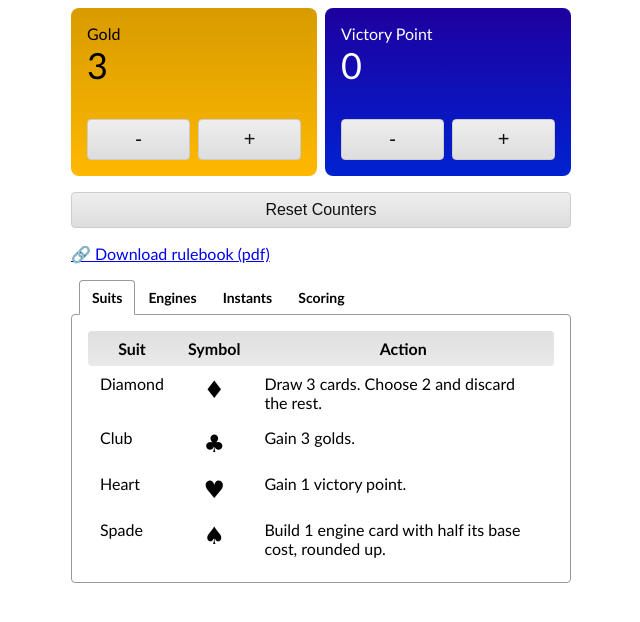
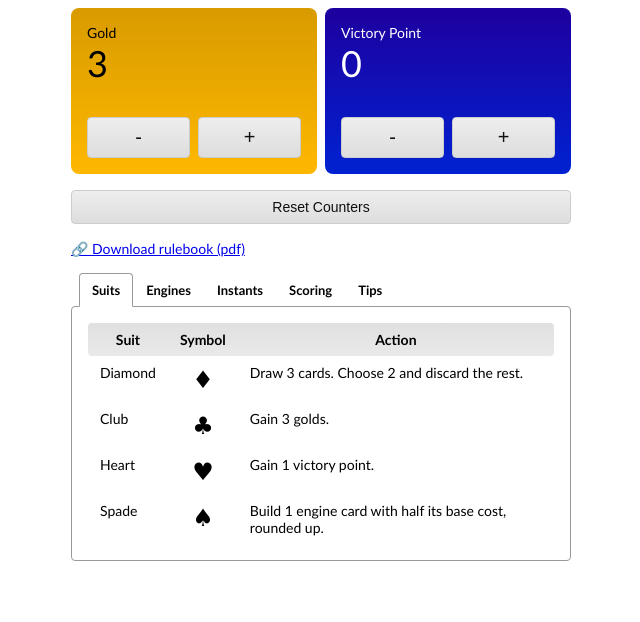
Before and after one commit to deta-aditya/engine-counter, a React (Vite) app: page / in a window 1280 px wide. Shown: the top 622 px of the page, without its empty margins (319-959 px from the left). Built offline with nearby package versions, Linux system fonts and the light colour scheme.

Commit message:
add tips and readjust styles

```diff
--- a/src/App.tsx
+++ b/src/App.tsx
@@ -122,6 +122,7 @@ function App() {
                 <>
                   <ul className="engine-cards-helper">
                     <li>Activate all engine cards on the tableau with the same suit as the chosen suit in this turn.</li>
+                    <li>Your tableau has a maximum size of 3x3, and should be activated from left to right, up to bottom.</li>
                     <li>If you're an active player, activate all cards in a stack if there is a card of the same suit inside it.</li>
                     <li>if you're a passive player, only activate cards in a stack that has the same suit.</li>
                     <li>Each stacks may only contain maximum 3 cards.</li>
@@ -175,6 +176,10 @@ function App() {
               key: REFERENCES.SCORING,
               title: 'Scoring',
               content: (
+                <>
+                  <div className="instant-cards-helper">
+                    The game ends on the next turn when the deck is exhausted, or any player gains at least 40 victory points.
+                  </div>
                   <Table
                     className='scoring-table'
                     columns={[
@@ -202,7 +207,21 @@ function App() {
                       },
                     ]}
                   />
+                </>
               ),
+            },
+            {
+              key: REFERENCES.TIPS,
+              title: 'Tips',
+              content: (
+                <ul className="tips">
+                  <li>Cards on your hand <b>won't be counted</b> as victory points. Use them efficiently throughout the game.</li>
+                  <li>Some engine cards provide a <b>powerful combo</b> when placed on a right position.</li>
+                  <li>Utilize <b>stacking ability</b> to better position your cards, and to free space in your tableau.</li>
+                  <li>Do not underestimate <b>instant cards</b>! They can help you a lot in getting out of unfortunate situations.</li>
+                  <li>Try to <b>analyze other player's tableau</b> so that you can take advantage of their weakness.</li>
+                </ul>
+              )
             }
           ]}
         />
--- a/src/index.css
+++ b/src/index.css
@@ -1,11 +1,12 @@
 body {
   font-family: 'Trebuchet MS', 'Lucida Sans Unicode', 'Lucida Grande', 'Lucida Sans', Arial, sans-serif;
+  font-size: 14px;
   margin: 0;
 }
 
 button {
   padding: 8px 12px;
-  font-size: 16px;
+  font-size: 14px;
   border-radius: 4px;
   background-color: transparent;
   background: linear-gradient(#eee, #ddd);
@@ -89,7 +90,7 @@ button {
   text-decoration: none;
   position: relative;
   z-index: 1;
-  font-size: 14px;
+  font-size: 13px;
   font-weight: 600;
   border-radius: 4px 4px 0 0;
 }
@@ -142,7 +143,7 @@ thead th:last-child {
 .engine-cards-helper {
   margin: 0 0 16px;
   padding-left: 16px;
-  font-size: 14px;
+  font-size: 13px;
   color: #333;
 }
 
@@ -152,7 +153,7 @@ thead th:last-child {
 
 .instant-cards-helper {
   margin-bottom: 16px;
-  font-size: 14px;
+  font-size: 13px;
   color: #333;
 }
 
@@ -172,3 +173,12 @@ thead th:last-child {
 .rules-link {
   grid-column: 1 / span 2;
 }
+
+.tips {
+  padding-left: 16px;
+  margin: 0;
+}
+
+.tips li:not(:last-child) {
+  margin-bottom: 8px;
+}
--- a/src/reference.ts
+++ b/src/reference.ts
@@ -3,6 +3,7 @@ export const REFERENCES = {
   ENGINE_CARDS: 'engine-cards',
   INSTANT_CARDS: 'instant-cards',
   SCORING: 'scoring',
+  TIPS: 'tips',
 } as const;
 
 export type Reference = (typeof REFERENCES)[keyof typeof REFERENCES];
```
Lines whose indentation alone changed are shown as unchanged.
